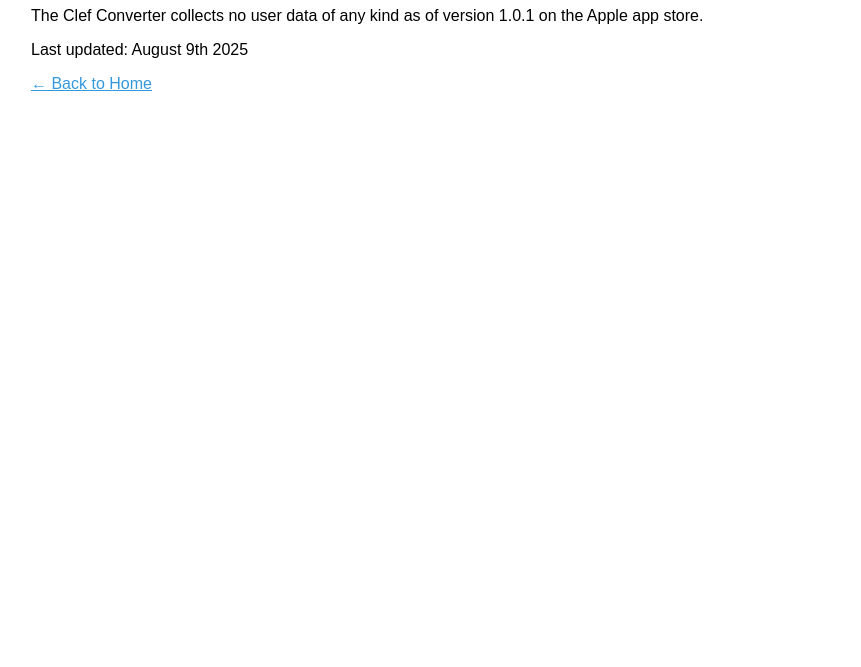
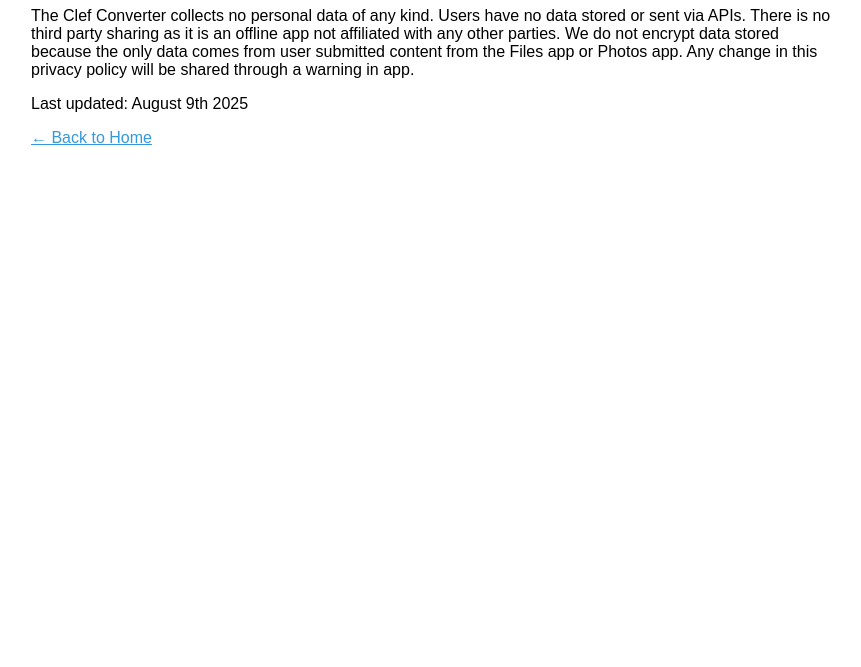
Before and after one commit to DJVonrhein/DJVonrhein.github.io, a plain HTML site: page privacy.html in a window 1280 px wide. Shown: the part 133-800 px from the top of the page, without its empty margins (209-1070 px from the left). Drawn offline with Linux system fonts and the light colour scheme.

Commit message:
Update privacy.html

```diff
--- a/privacy.html
+++ b/privacy.html
@@ -11,7 +11,7 @@
 </head>
 <body>
   <h1>Privacy Policy</h1>
-  <p>The Clef Converter collects no user data of any kind as of version 1.0.1 on the Apple app store. </p>
+  <p>The Clef Converter collects no personal data of any kind. Users have no data stored or sent via APIs. There is no third party sharing as it is an offline app not affiliated with any other parties. We do not encrypt data stored because the only data comes from user submitted content from the Files app or Photos app. Any change in this privacy policy will be shared through a warning in app.</p>
   <p>Last updated: August 9th 2025</p>
   <a href="/">← Back to Home</a>
 </body>
```
